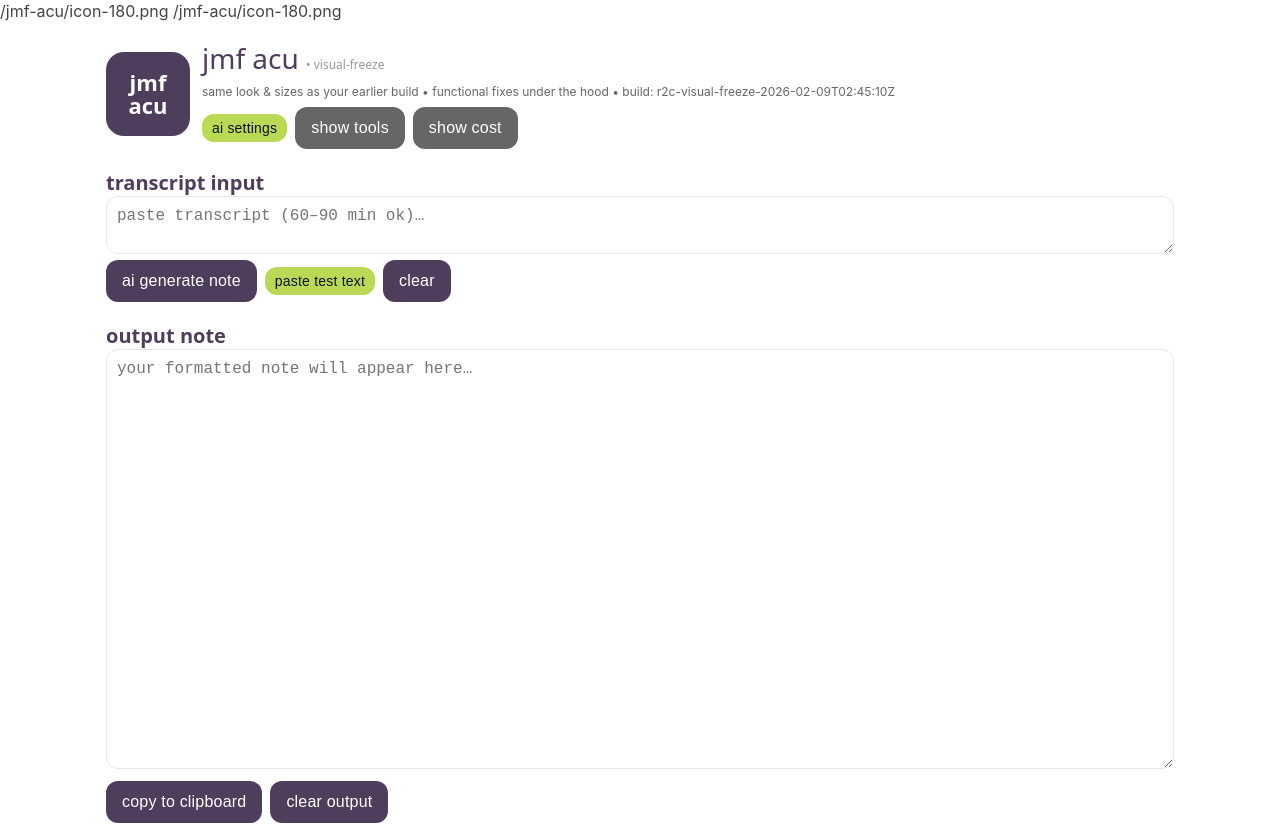
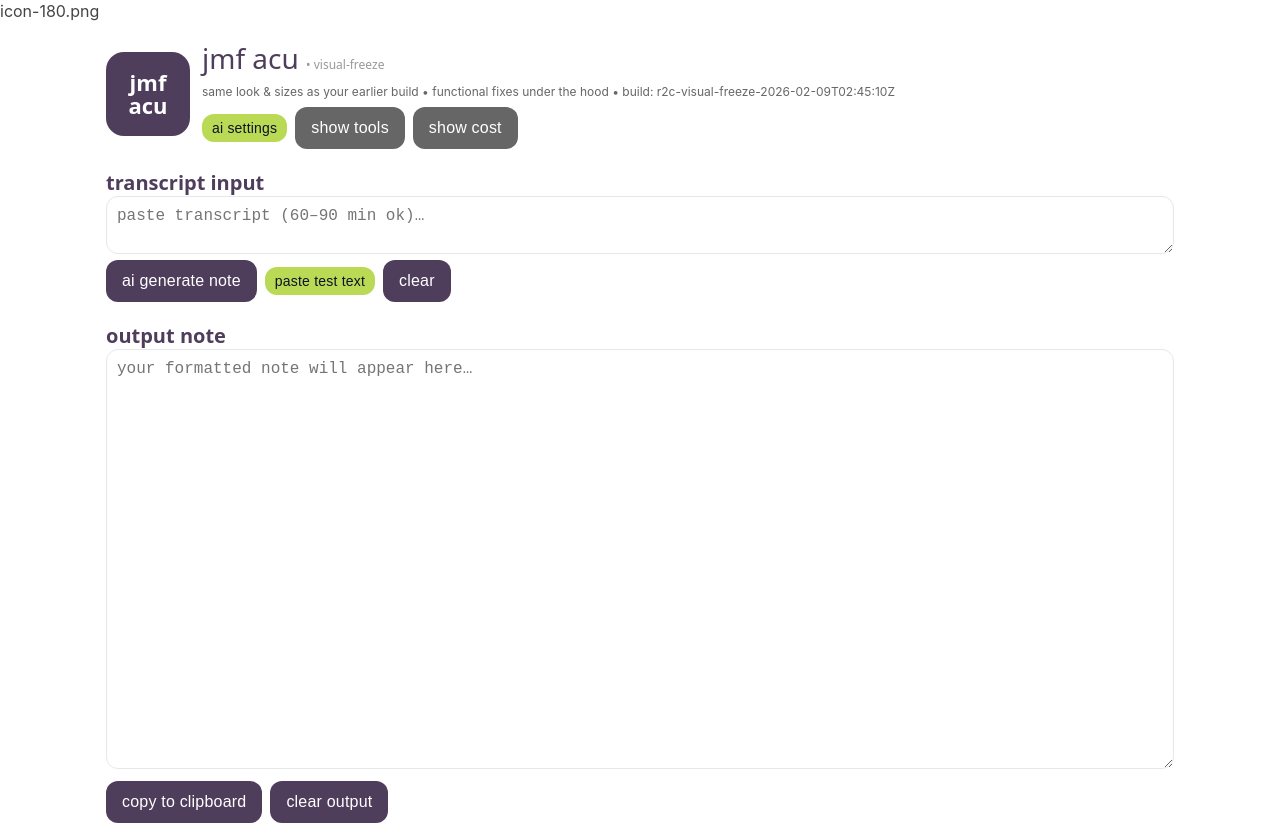
Before and after one commit to jmfacu/jmf-acu, a plain HTML site: page index.html in a window 1280 px wide. Drawn offline with Linux system fonts and the light colour scheme.

Commit message:
Update index.html

```diff
--- a/index.html
+++ b/index.html
@@ -1,10 +1,9 @@
 <!DOCTYPE html>
 <html lang="en">
 <head>
-/jmf-acu/icon-180.png
-/jmf-acu/icon-180.png
+icon-180.png
+<meta name="apple-mobile-web-app-capable" content="yes">
 <meta name="apple-mobile-web-app-title" content="jmf acu">
-<meta name="theme-color" content="#4F3D5C">
 <meta charset="UTF-8" />
 <meta name="viewport" content="width=device-width, initial-scale=1.0" />
 <meta name="mobile-web-app-capable" content="yes" />
```
